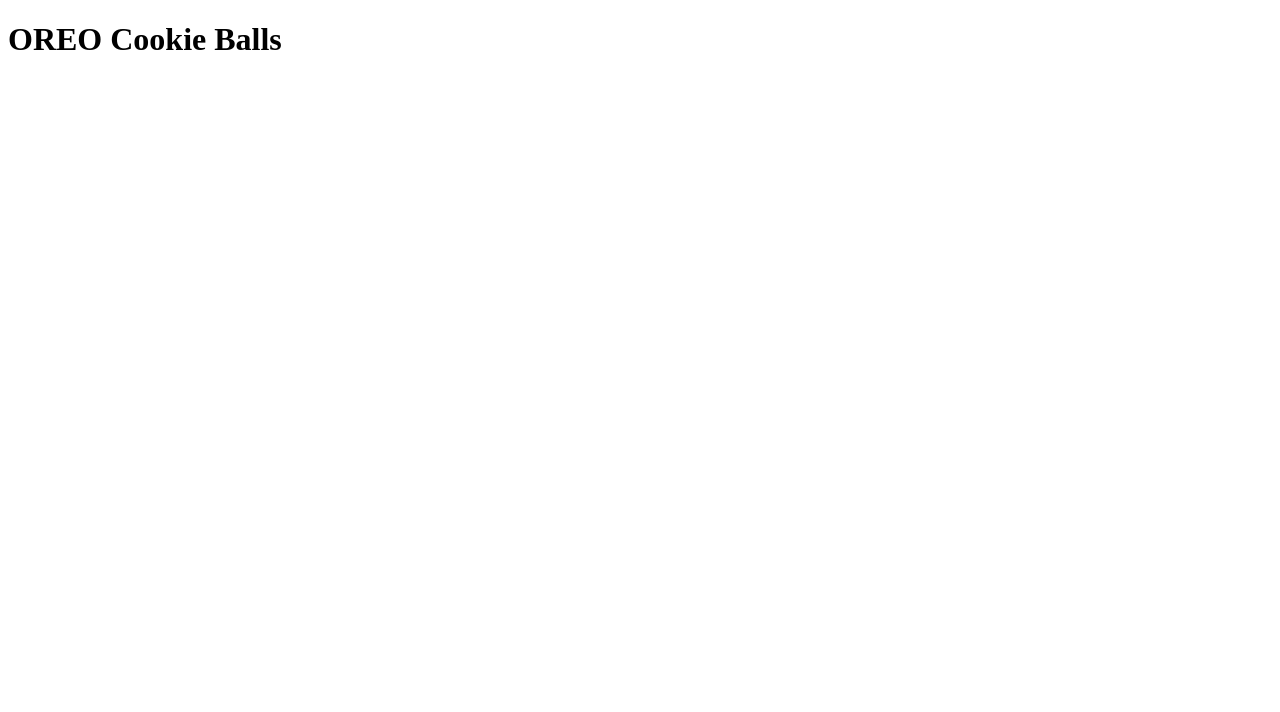
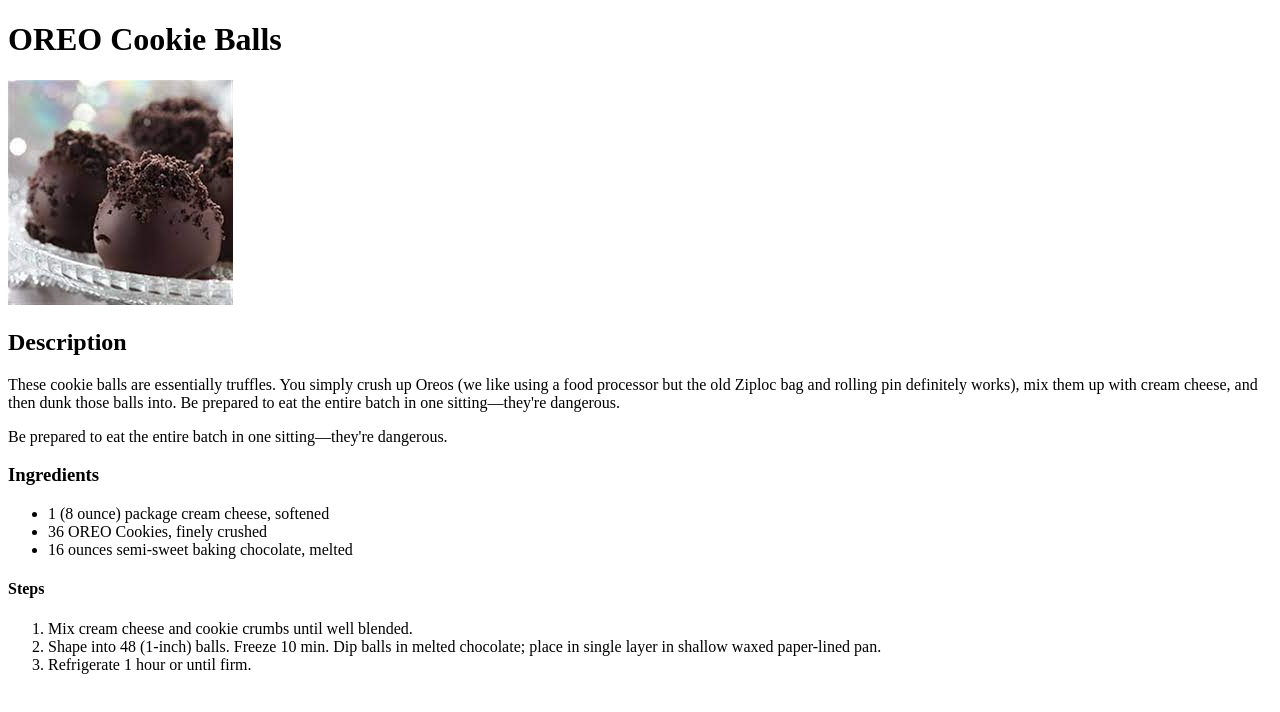
Before and after one commit to burakksaglam/odin-recipes, a plain HTML site: page recipes/oreo.html in a window 1280 px wide. Drawn offline with Linux system fonts and the light colour scheme.

Commit message:
odin-recipes

```diff
--- a/recipes/oreo.html
+++ b/recipes/oreo.html
@@ -6,5 +6,27 @@
     </head>
     <body>
         <h1>OREO Cookie Balls</h1>
+        <img src="../images/oreo.jpeg">
+        <h2>Description</h2>
+        <p>These cookie balls are essentially truffles.
+        You simply crush up Oreos (we like using a food
+        processor but the old Ziploc bag and rolling pin
+        definitely works), mix them up with cream cheese,
+        and then dunk those balls into. Be prepared to eat
+        the entire batch in one sitting—they're dangerous.</p>
+        <p>Be prepared to eat
+        the entire batch in one sitting—they're dangerous.</p>
+        <h3>Ingredients</h3>
+        <ul>
+            <li>1 (8 ounce) package cream cheese, softened</li>
+            <li>36 OREO Cookies, finely crushed</li>
+            <li>16 ounces semi-sweet baking chocolate, melted</li>
+        </ul>
+        <h4>Steps</h4>
+        <ol>
+            <li>Mix cream cheese and cookie crumbs until well blended.</li>
+            <li>Shape into 48 (1-inch) balls. Freeze 10 min. Dip balls in melted chocolate; place in single layer in shallow waxed paper-lined pan.</li>
+            <li>Refrigerate 1 hour or until firm.</li>
+        </ol>
     </body>
 </html>
```
Also changed, not shown: index.html (+1 -1 lines), images/oreo.jpeg (added).
